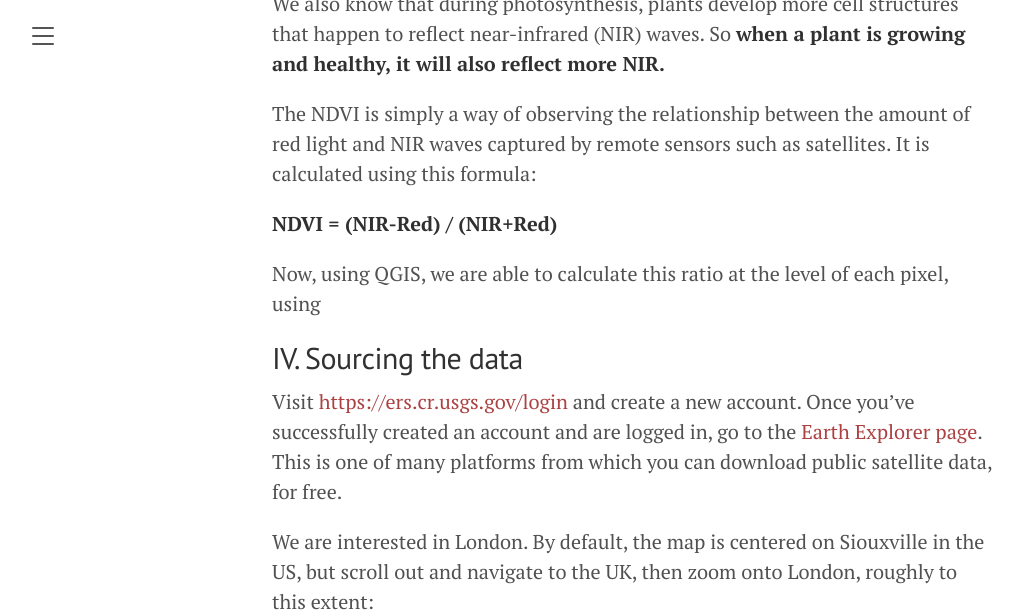
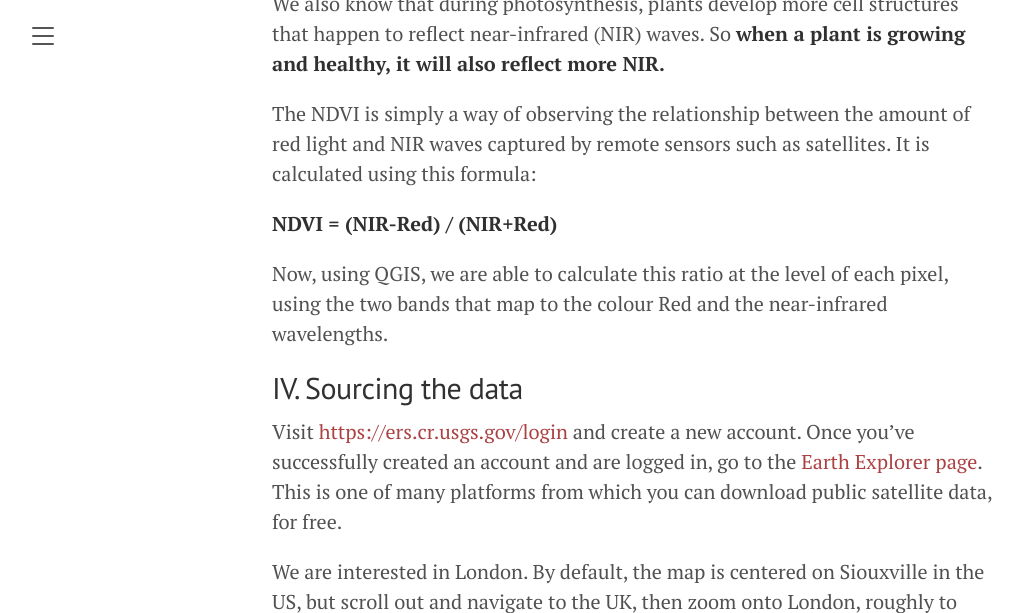
Before and after one commit to raphaelleroffo/raphaelleroffo.github.io, a Jekyll site: the page built from _posts/2022-01-23-advanced-tutorial1.md, in a window 1280 px wide and 900 px high, scrolled down 1227 px, cut to the strip 0-613 px from the top of the window. Shown: the whole strip, without its empty margins (8-1031 px from the left). Built offline with Jekyll 4.4.1, drawn with Linux system fonts in a browser that asks for light colours.

Commit message:
typo in tuto1

```diff
--- a/_posts/2022-01-23-advanced-tutorial1.md
+++ b/_posts/2022-01-23-advanced-tutorial1.md
@@ -41,7 +41,7 @@ The NDVI is simply  a way of observing the relationship between the amount of re
 **NDVI = (NIR-Red) / (NIR+Red)**
 
 
-Now, using QGIS, we are able to calculate this ratio at the level of each pixel, using
+Now, using QGIS, we are able to calculate this ratio at the level of each pixel, using the two bands that map to the colour Red and the near-infrared wavelengths.
 
 ## IV. Sourcing the data
 
```
